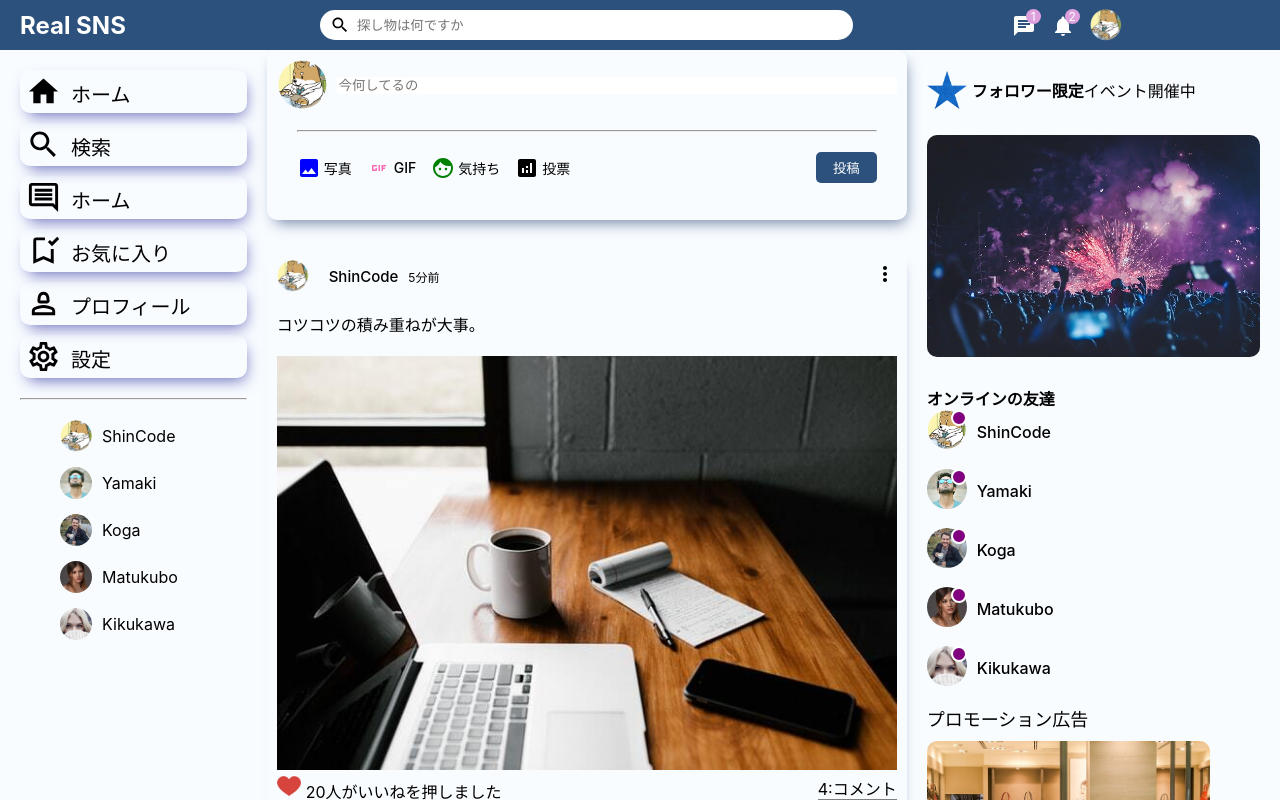
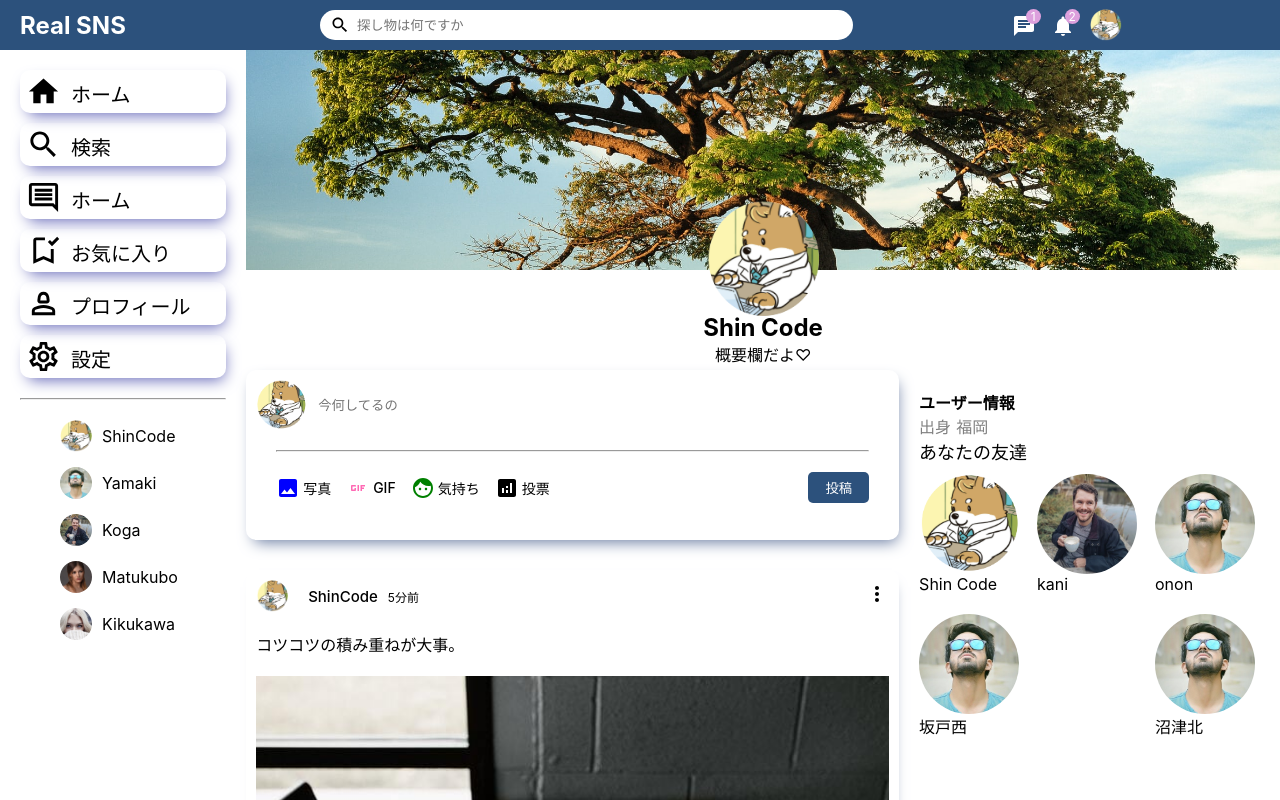
Before and after one commit to atuhon/real-sns, a React (Create React App) app in the folder React/real-sns-front/: page / in a window 1280 px wide. Shown: the top 800 px of the page. Built offline with nearby package versions, Linux system fonts and the light colour scheme.

Commit message:
26日分

```diff
--- a/React/real-sns-front/src/App.js
+++ b/React/real-sns-front/src/App.js
@@ -1,9 +1,10 @@
 import logo from './logo.svg';
 import './App.css';
 import Home from './pages/home/Home'
+import Profile from './pages/profile/Profile';
 
 function App() {
-  return <Home/>
+  return <Profile/>
 
 
 }
--- a/React/real-sns-front/src/components/rightbar/Rightbar.css
+++ b/React/real-sns-front/src/components/rightbar/Rightbar.css
@@ -80,3 +80,37 @@
     margin-top:-20px ;
 
 }
+.rightbarTitle{
+    font-size: 18px;
+    font-weight: 550;
+    margin-bottom: 10px;
+}
+.rightbarInfo{
+    margin-bottom: 30px;
+}
+.rightbarInfoKey{
+    font-weight: 500;
+    margin-right:5px ;
+    color: gray;
+}
+.rightbarFollowings{
+    display: flex;
+    flex-wrap: wrap;
+    justify-content: space-between;
+    /*flex-wrap: wrap;→サイズによって折りたたむことができる */
+}
+.rightbarFollowing{
+    display: flex;
+    flex-direction: column;
+    cursor: pointer;
+    margin-right: 5px;
+    margin-bottom: 20px;
+    /* flex-direction: column;→縦方向に積み重ねる（今回だと画像と文字を縦方向に積み重ねている） */
+}
+.rightbarFollowingImg{
+    width: 100px;
+    height: 100px;
+    border-radius: 50%;
+    object-fit: cover;
+
+}
--- a/React/real-sns-front/src/components/rightbar/Rightbar.jsx
+++ b/React/real-sns-front/src/components/rightbar/Rightbar.jsx
@@ -3,10 +3,11 @@
 import { Users } from "../../dummyData";
 import Online from '../online/Online';
 
-export default function Rightbar() {
-  return (
-    <div className='rightbar'>
-      <div className="rightbarWrapper">
+export default function Rightbar({profile}) {
+  const HomeRightBar=()=>{
+    return (
+      <>
+
         <div className="eventContainer">
           <img src="assets/star.png" alt="" className='starImg'/>
           <span className="enentText">
@@ -33,9 +34,53 @@
 
         <img src="./assets/promotion/promotion3.jpeg" alt="" className='rightbarPromotionImg'/>
         <p className="promotiohName">ShinCode株式会社</p>
-
+    </>
+    )
+  }
+  const ProfileRightBar=()=>{
+    return(
+      <>
+      <h4 RightbarTitle>ユーザー情報</h4>
+      <div className="rightbarInfo">
+        <div className="rightbarInfoItem">
+          <span className="rightbarInfoKey">出身</span>
+          <span className="rightbarInfoKey">福岡</span>
+        </div>
+        <h4 className='rightbarTitle'>あなたの友達</h4>
+        <div className="rightbarFollowings">
+          <div className="rightbarFollowing">
+            <img src="/assets/person/1.jpeg" alt="" className='rightbarFollowingImg'/>
+            <span className='rightbarFollowingName'>Shin Code</span>
+          </div>
+          <div className="rightbarFollowing">
+            <img src="assets/person/3.jpeg" alt="" className='rightbarFollowingImg'/>
+            <span className='rightbarFollowingName'>kani</span>
+          </div>
+          <div className="rightbarFollowing">
+            <img src="assets/person/2.jpeg" alt="" className='rightbarFollowingImg'/>
+            <span className='rightbarFollowingName'>onon</span>
+          </div>
+          <div className="rightbarFollowing">
+            <img src="assets/person/2.jpeg" alt="" className='rightbarFollowingImg'/>
+            <span className='rightbarFollowingName'>坂戸西</span>
+          </div>
+          <div className="rightbarFollowing">
+            <img src="assets/person/2.jpeg" alt="" className='rightbarFollowingImg'/>
+            <span className='rightbarFollowingName'>沼津北</span>
+          </div>
+        </div>
 
       </div>
+      </>
+    )
+  }
+  return (
+   <div className="rightbar">
+    <div className="rightbarWrapper">
+      {profile ?<ProfileRightBar/>:<HomeRightBar/>}
+      {/* proosの有無で表示コンポーネントを変更している */}
     </div>
+   </div>
   )
+  //rightbar rightbarWrapperは元々Rightbarコンポーネント内で記述していた
 }
--- /dev/null
+++ b/React/real-sns-front/src/pages/profile/Profile.css
@@ -0,0 +1,43 @@
+.profile{
+    display: flex;
+
+}
+.profileRight{
+    flex:10.5;
+}
+.profileCover{
+    height:320px;
+    position:relative;
+}
+.profileCoverImg{
+    width: 100%;
+    height: 220px;
+    object-fit: cover;
+    padding-bottom: 50px;
+}
+.profileUserImg{
+    position: absolute;
+    left: 0;
+    right: 0;
+    width: 120px;
+    height: 120px;
+    margin: auto;
+    top: 150px;
+
+    /* left rightが無いとどこかに行ってしまう */
+    /* margin:;auto →上下左右を良い感じに調節してくれる*/
+}
+.profileInfo{
+    display: flex;
+    flex-direction: column;
+    align-items: center;
+    justify-content: center;
+    margin: -11px;
+
+}
+.profileInfoName{
+    font-size: 24px;
+}
+.profileRightBottom{
+    display: flex;
+}
--- /dev/null
+++ b/React/real-sns-front/src/pages/profile/Profile.jsx
@@ -0,0 +1,50 @@
+import React from "react";
+import "./Profile.css";
+import Topbar from "../../components/Topbar";
+import Sidebar from "../../components/sidebar/Sidebar";
+import Timeline from "../../components/timeline/Timeline";
+import Rightbar from "../../components/rightbar/Rightbar";
+
+/**
+ *
+ * @returns
+ * プロフィール画面の構成
+ * 左サイドとその他領域の2コンポーネントで考える
+ * 横の数でコンポーネントを変えてる？
+ * 上下はTop Bottomで構成
+ *
+ */
+export default function Profile() {
+  return (
+    <>
+      <Topbar />
+      <div className="profile">
+        <Sidebar />
+        <div className="profileRight">
+          {/* Topの方が背景画像 */}
+          <div className="profileRightTop">
+            <div className="profileCover">
+              <img src="assets/post/3.jpeg" alt="" className="profileCoverImg" />
+              <img src="assets/person/1.jpeg" alt="" className="profileUserImg"/>
+              <div className="profileInfo">
+                <div className="profileInfoName"><b>Shin Code</b></div>
+                <span className="profileInfoDes">概要欄だよ♡</span>
+                </div>
+            </div>
+          </div>
+          {/* 同じコンポーネントをページごとの違った表示にする
+          1.関数を２つ用意してコードを入れる
+          2.propsで呼び出せるようにする
+          2.記述を変えたい部分は関数外に出して三項演算子でpropsが存在する場合と存在しない場合に分ける
+
+
+          */}
+          <div className="profileRightBottom">
+            <Timeline />
+            <Rightbar profile/>
+          </div>
+        </div>
+      </div>
+    </>
+  );
+}
```
